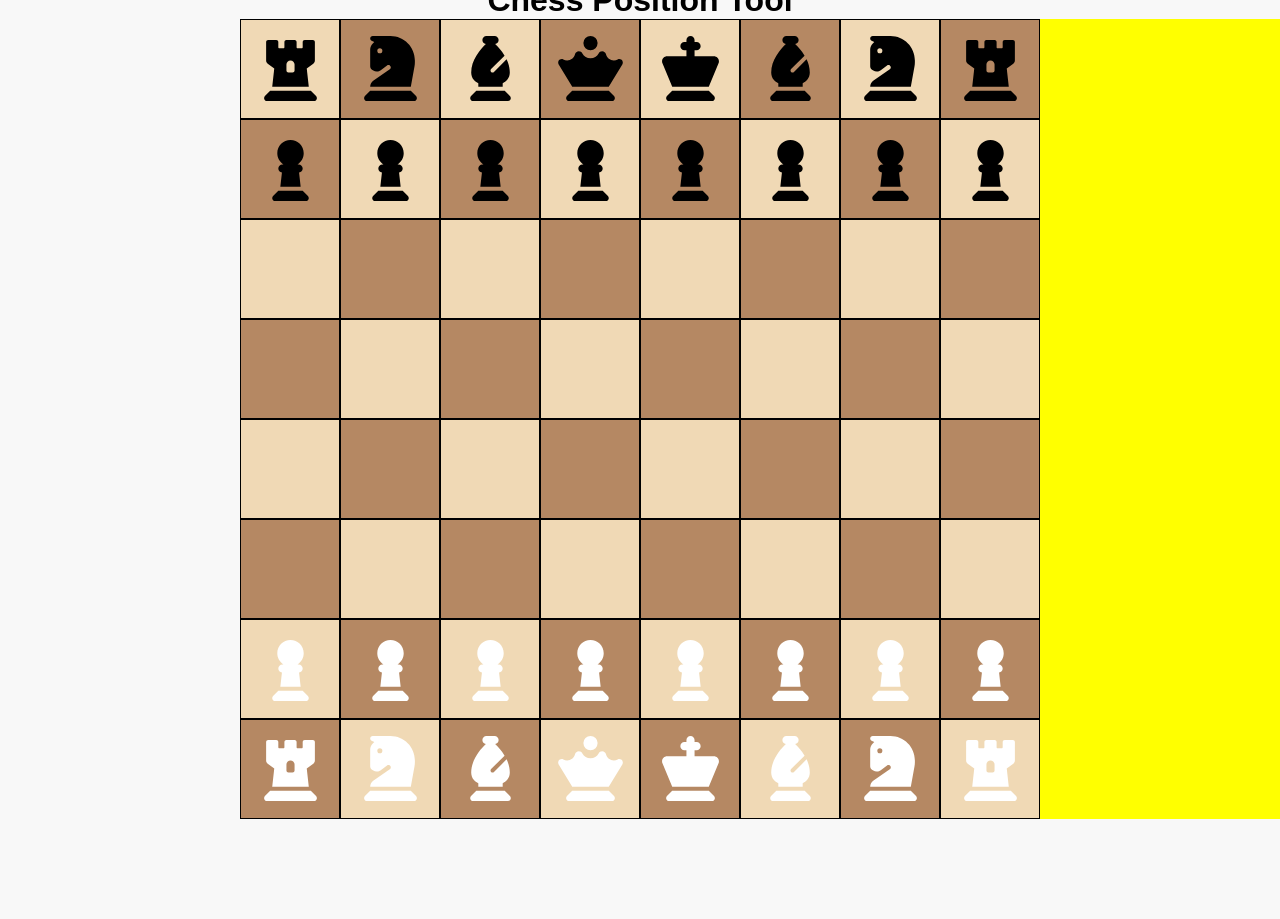
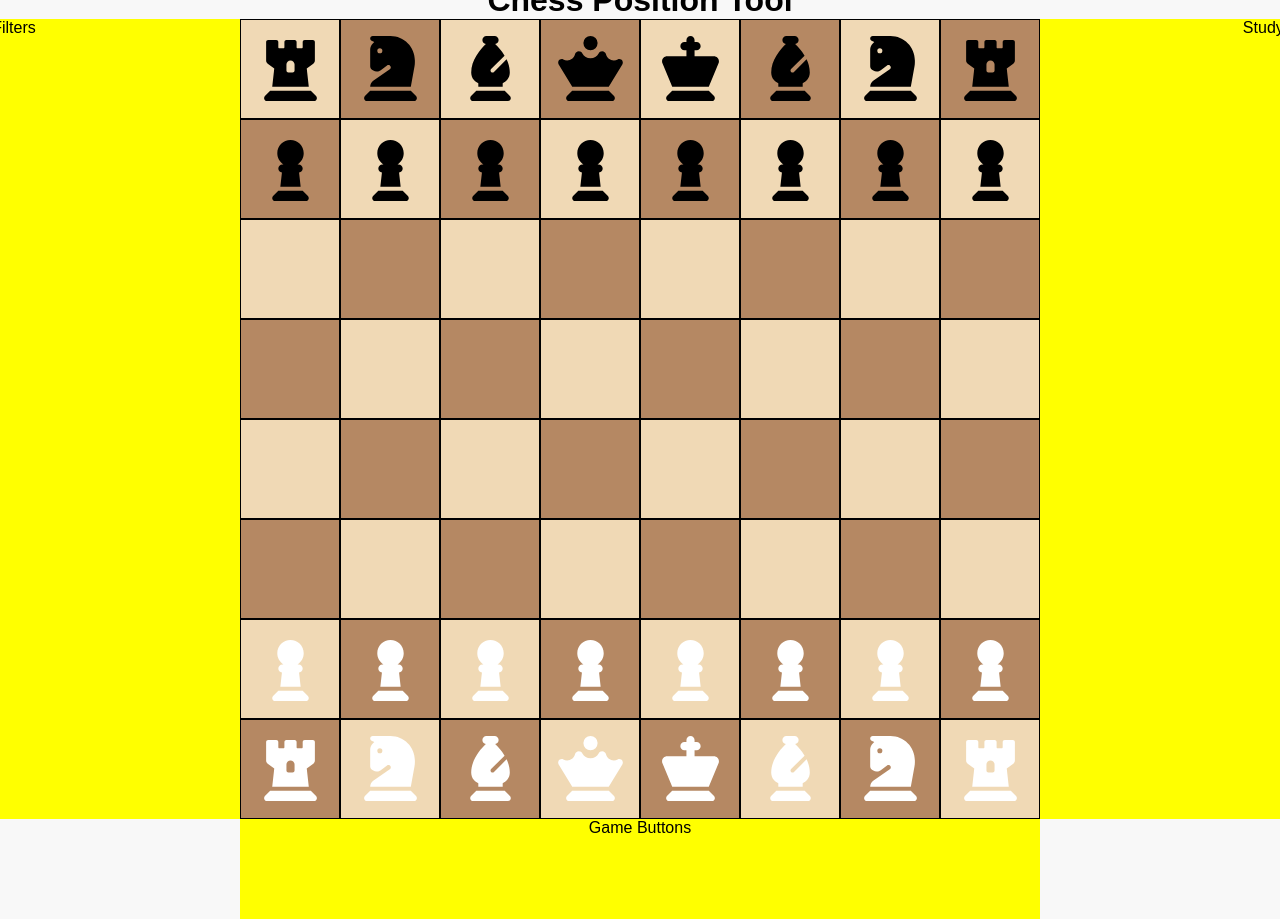
Before and after one commit to kraig-hebert/chess-position-tool, a React (Vite) app: page / in a window 1280 px wide. Shown: the top 919 px of the page. Before the commit the page ends 819 px from the top, so only its background shows below. Built offline with nearby package versions, Linux system fonts and the light colour scheme.

Commit message:
added GameFilters and GameButtons components

```diff
--- a/src/components/board/Board.jsx
+++ b/src/components/board/Board.jsx
@@ -18,7 +18,9 @@ import {
 import "./boardStyles.css";
 
 import StudyDetails from "../studyDetails/StudyDetails";
+import GameButtons from "../gameButtons/GameButtons";
 import PromotionModal from "../promotionModal/PromotionModal";
+import GameFilters from "../gameFilters/GameFilters";
 
 const pieceIcons = {
   p: <FaChessPawn className="piece black" />,
@@ -210,7 +212,9 @@ const Board = () => {
             );
           })
         )}
+        <GameFilters />
         <StudyDetails />
+        <GameButtons />
       </div>
       {promotionSquare && (
         <PromotionModal
--- /dev/null
+++ b/src/components/gameButtons/GameButtons.jsx
@@ -0,0 +1,9 @@
+import React from "react";
+
+import "./gameButtonsStyles.css";
+
+const GameButtons = () => {
+  return <div className="game-buttons">Game Buttons</div>;
+};
+
+export default GameButtons;
--- /dev/null
+++ b/src/components/gameButtons/gameButtonsStyles.css
@@ -0,0 +1,12 @@
+.game-buttons {
+  position: absolute;
+  display: flex;
+  width: 100%;
+  height: 100px;
+  flex-direction: column;
+  justify-content: flex-start;
+  align-items: center;
+  left: 0;
+  top: 100%;
+  background-color: yellow;
+}
--- /dev/null
+++ b/src/components/gameFilters/GameFilters.jsx
@@ -0,0 +1,9 @@
+import React from "react";
+
+import "./gameFiltersStyles.css";
+
+const GameFilters = () => {
+  return <div className="game-filters">Game Filters</div>;
+};
+
+export default GameFilters;
--- /dev/null
+++ b/src/components/gameFilters/gameFiltersStyles.css
@@ -0,0 +1,12 @@
+.game-filters {
+  position: absolute;
+  display: flex;
+  width: 500px;
+  height: 100%;
+  flex-direction: column;
+  justify-content: flex-start;
+  align-items: center;
+  right: 100%;
+  top: 0;
+  background-color: yellow;
+}
--- a/src/components/studyDetails/StudyDetails.jsx
+++ b/src/components/studyDetails/StudyDetails.jsx
@@ -3,7 +3,7 @@ import React from "react";
 import "./studyDetailsStyles.css";
 
 const StudyDetails = () => {
-  return <div className="study-details"></div>;
+  return <div className="study-details">Study Details</div>;
 };
 
 export default StudyDetails;
```
